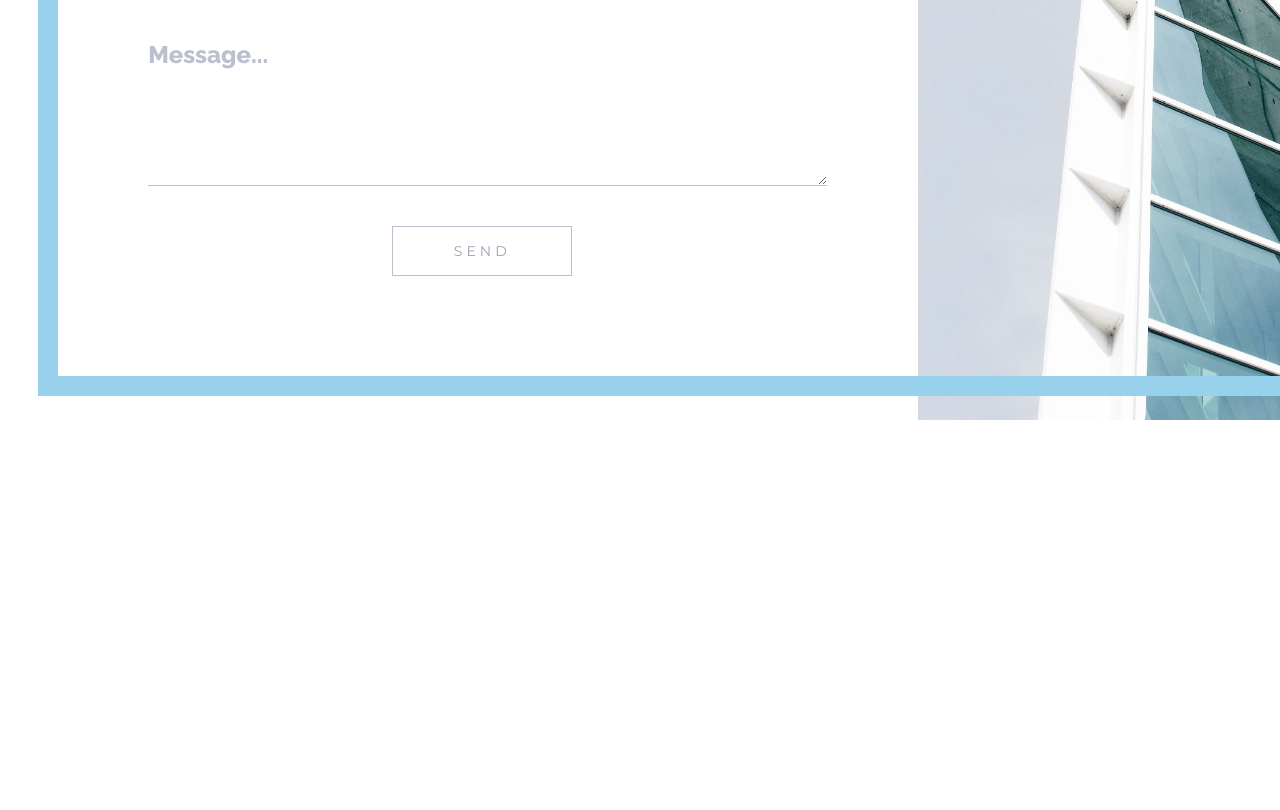
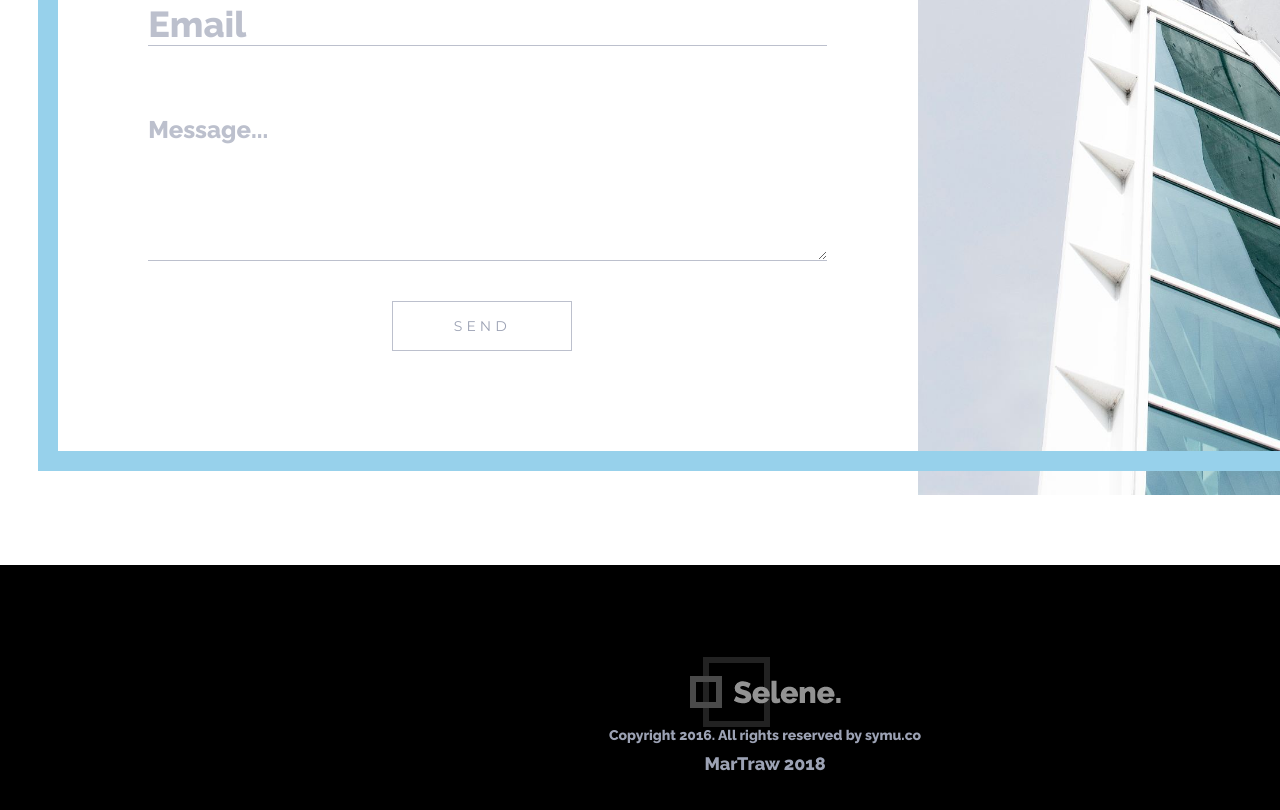
Before and after one commit to martraw/Selene, a website: page index.html in a window 1280 px wide. Shown: the part 4149-4959 px from the top of the page. Before the commit the page ends 4569 px from the top, so only its background shows below. Drawn offline with Linux system fonts and the light colour scheme.

Commit message:
Add footer and improved padding between sections

```diff
--- a/index.html
+++ b/index.html
@@ -215,12 +215,13 @@
                 </form>
         </div>
       </div>
-
     </section>
 
     <!-- Footer -->
     <footer class="footer">
-
+      <img src="./img/footer-logo.png" alt="Footer logo">
+      <p>Copyright 2016. All rights reserved by symu.co</p>
+      <span>MarTraw 2018</span>
     </footer>
   </div>
 
--- a/sass/_contact.scss
+++ b/sass/_contact.scss
@@ -1,6 +1,7 @@
 .contact {
   display: grid;
   justify-content: center;
+  margin-bottom: 7rem;
 
   &__container {
     width: 153rem;
--- /dev/null
+++ b/sass/_footer.scss
@@ -0,0 +1,15 @@
+.footer {
+  height: 30rem;
+  background-color: #000;
+  display: flex;
+  flex-direction: column;
+  justify-content: center;
+  align-items: center;
+  color: $gray;
+  font-size: 1.4rem;
+
+  span {
+    font-size: 1.8rem;
+    padding-top: 1rem;
+  }
+}
--- a/sass/_partners.scss
+++ b/sass/_partners.scss
@@ -4,6 +4,7 @@
   justify-content: center;
   justify-items: center;
   align-items: center;
-  height: 20rem;
+  // height: 20rem;
+  padding: 10rem 0;
   grid-gap: 10rem;
 }
--- a/sass/main.scss
+++ b/sass/main.scss
@@ -8,3 +8,4 @@
 @import 'projects';
 @import 'partners';
 @import 'contact';
+@import 'footer';
```
Also changed, not shown: css/style.css, img/footer-logo.png (added).
